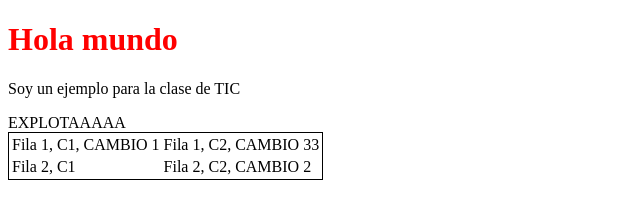
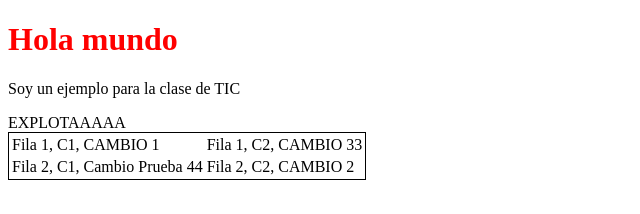
Before and after one commit to Dopspops/REPO-TIC-2-739162, a plain HTML site: page index.html in a window 1280 px wide. Shown: the whole page, without its empty margins (0-640 px from the left). Drawn offline with Linux system fonts and the light colour scheme.

Commit message:
cambiofila2 c1

```diff
--- a/index.html
+++ b/index.html
@@ -16,7 +16,7 @@
                 <td>Fila 1, C2, CAMBIO 33</td>
             </tr>
             <tr>
-                <td>Fila 2, C1</td>
+                <td>Fila 2, C1, Cambio Prueba 44</td>
                 <td>Fila 2, C2, CAMBIO 2</td>
             </tr>
         </table>
```
